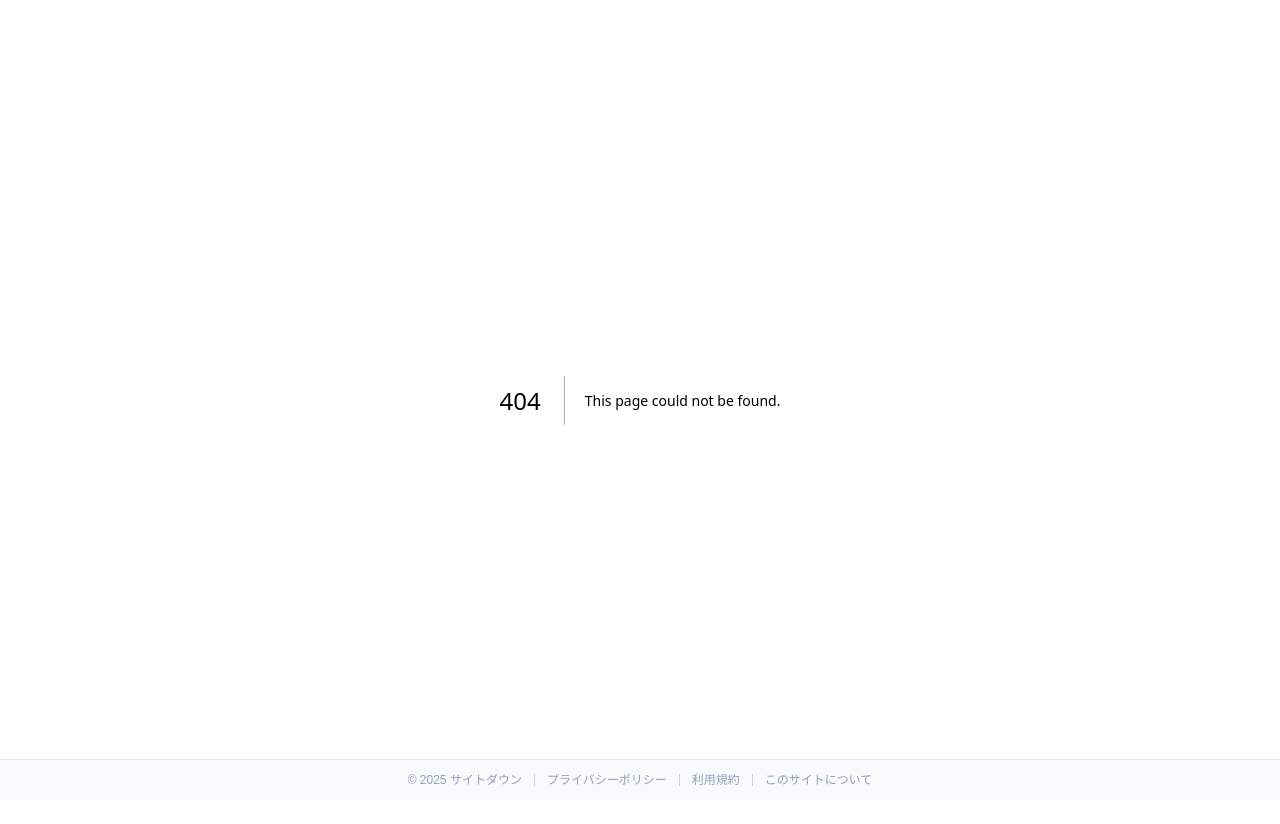
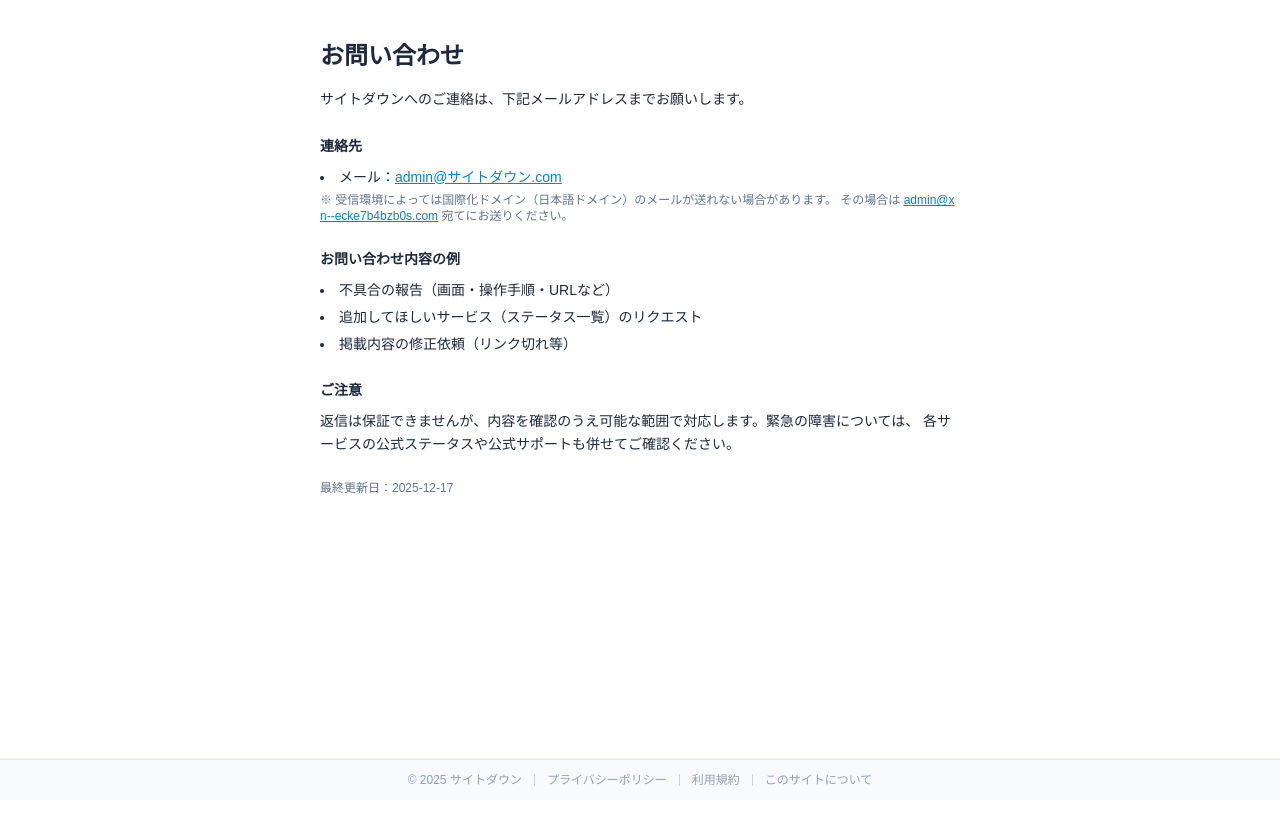
Before and after one commit to rwhonyaku/saitodaun, a Next.js app: page /contact in a window 1280 px wide. Before the commit this address had no page. Shown: the top 824 px of the page. After the commit the page ends 800 px from the top, so only its background shows below. Built offline with nearby package versions, Linux system fonts and the light colour scheme.

Commit message:
Fix SiteNav export for Vercel build

```diff
--- /dev/null
+++ b/app/contact/page.tsx
@@ -0,0 +1,62 @@
+import type { Metadata } from "next";
+import { SITE } from "@/lib/siteMeta";
+
+export const metadata: Metadata = {
+  title: "お問い合わせ",
+  description: `${SITE.name}へのお問い合わせ方法（連絡先）をまとめています。`,
+  alternates: { canonical: "/contact" },
+};
+
+const EMAIL_DISPLAY = "admin@サイトダウン.com";
+const EMAIL_PUNYCODE = "admin@xn--ecke7b4bzb0s.com"; // fallback (most compatible)
+
+export default function ContactPage() {
+  return (
+    <div className="mx-auto max-w-2xl px-4 py-10 text-slate-800 text-sm leading-relaxed">
+      <h1 className="text-2xl font-bold mb-4">お問い合わせ</h1>
+
+      <p className="mb-4">
+        {SITE.name}へのご連絡は、下記メールアドレスまでお願いします。
+      </p>
+
+      <h2 className="font-semibold mt-6 mb-2">連絡先</h2>
+      <ul className="list-disc list-inside mb-4 space-y-1">
+        <li>
+          メール：
+          <a
+            className="text-sky-600 underline hover:text-sky-700 break-all"
+            href={`mailto:${EMAIL_PUNYCODE}`}
+          >
+            {EMAIL_DISPLAY}
+          </a>
+          <div className="text-xs text-slate-500 mt-1">
+            ※ 受信環境によっては国際化ドメイン（日本語ドメイン）のメールが送れない場合があります。
+            その場合は{" "}
+            <a
+              className="text-sky-600 underline hover:text-sky-700 break-all"
+              href={`mailto:${EMAIL_PUNYCODE}`}
+            >
+              {EMAIL_PUNYCODE}
+            </a>{" "}
+            宛てにお送りください。
+          </div>
+        </li>
+      </ul>
+
+      <h2 className="font-semibold mt-6 mb-2">お問い合わせ内容の例</h2>
+      <ul className="list-disc list-inside mb-4 space-y-1">
+        <li>不具合の報告（画面・操作手順・URLなど）</li>
+        <li>追加してほしいサービス（ステータス一覧）のリクエスト</li>
+        <li>掲載内容の修正依頼（リンク切れ等）</li>
+      </ul>
+
+      <h2 className="font-semibold mt-6 mb-2">ご注意</h2>
+      <p className="mb-4">
+        返信は保証できませんが、内容を確認のうえ可能な範囲で対応します。緊急の障害については、
+        各サービスの公式ステータスや公式サポートも併せてご確認ください。
+      </p>
+
+      <p className="text-xs text-slate-500 mt-6">最終更新日：2025-12-17</p>
+    </div>
+  );
+}
```
